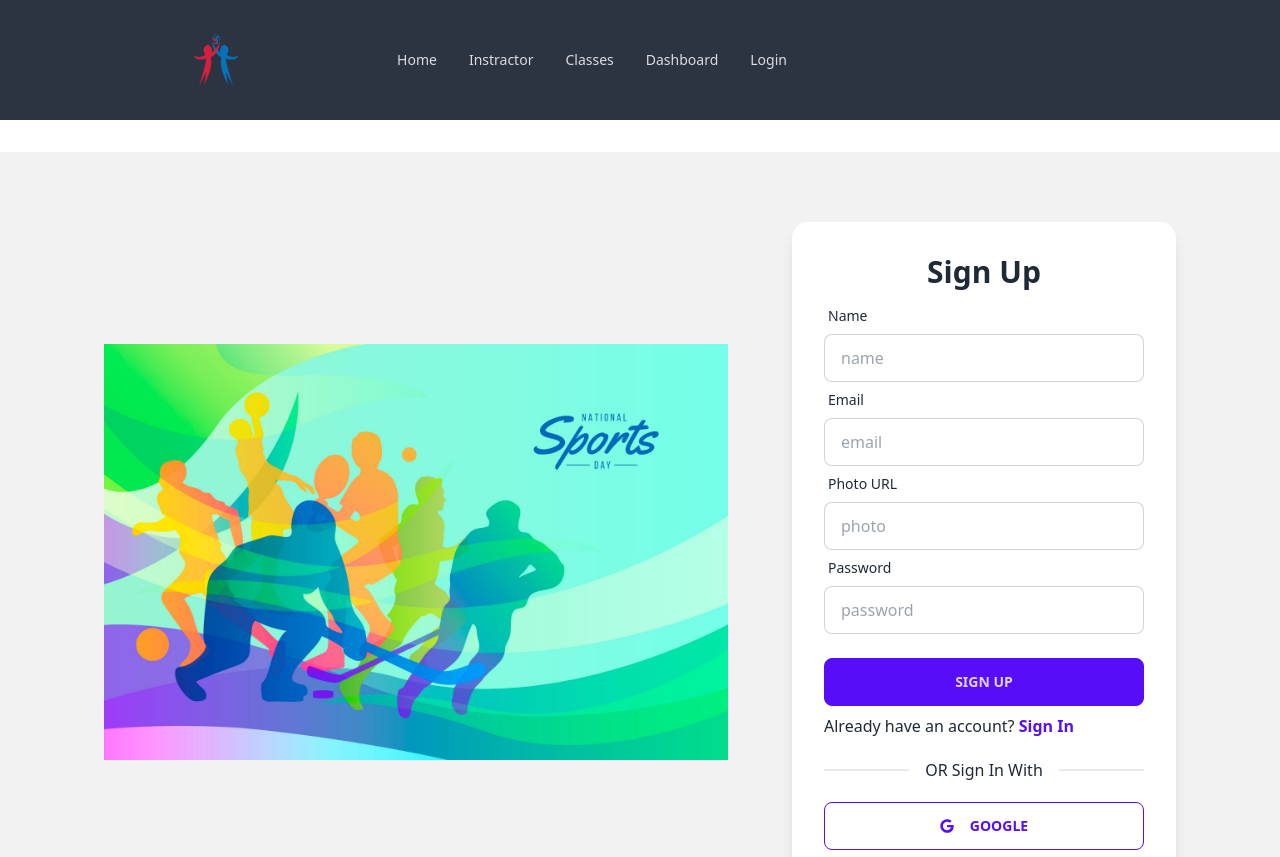
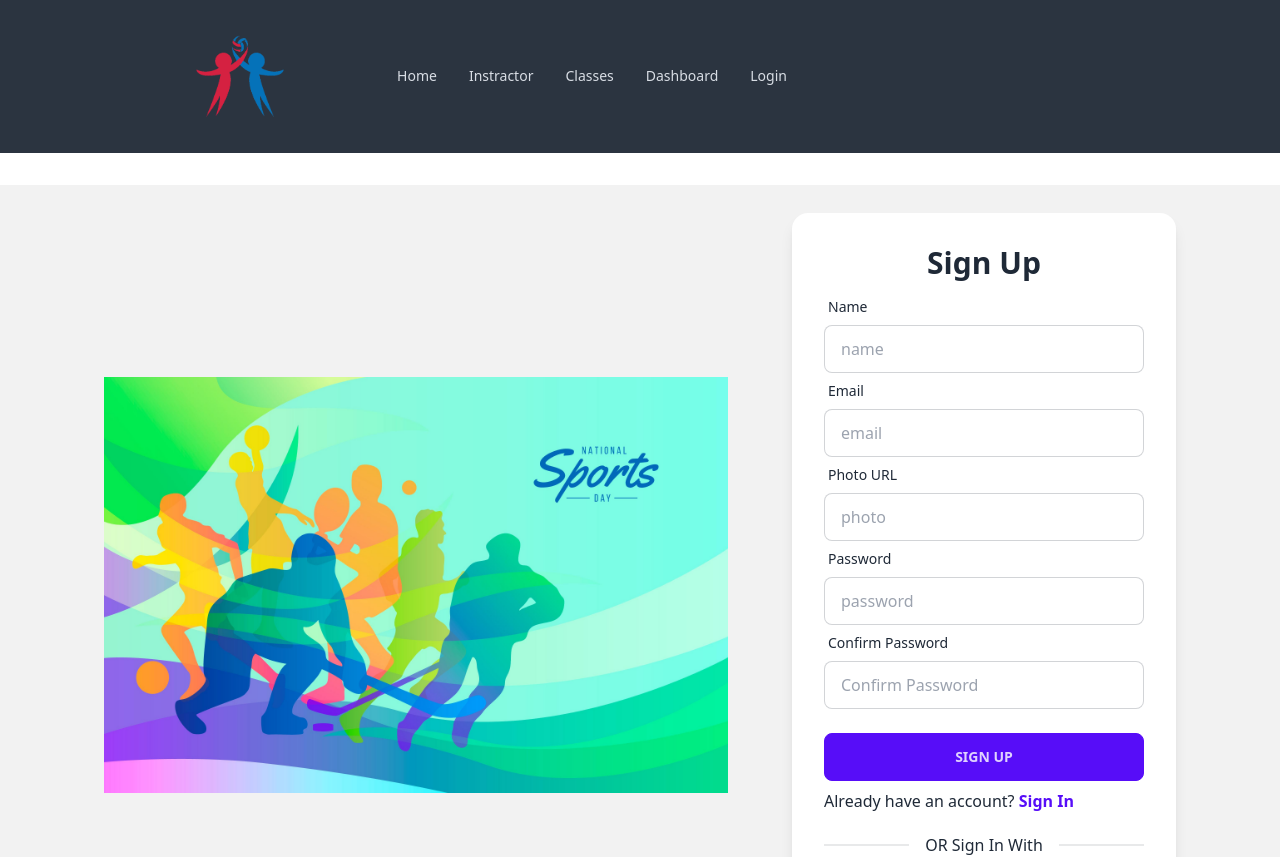
Before and after one commit to Sifatulla21/soorts-school-client, a React (Vite) app: page /signup in a window 1280 px wide. Shown: the top 857 px of the page. Built offline with nearby package versions, Linux system fonts and the light colour scheme; no server answers.

Commit message:
signup page with react hook form

```diff
--- a/package.json
+++ b/package.json
@@ -15,6 +15,7 @@
     "match-sorter": "^6.3.1",
     "react": "^18.2.0",
     "react-dom": "^18.2.0",
+    "react-hook-form": "^7.44.3",
     "react-icons": "^4.9.0",
     "react-responsive-carousel": "^3.2.23",
     "react-router-dom": "^6.12.0",
--- a/src/Pages/Login/SignUp/Signup.jsx
+++ b/src/Pages/Login/SignUp/Signup.jsx
@@ -1,47 +1,43 @@
 import { getAuth, GoogleAuthProvider, signInWithPopup } from 'firebase/auth';
 import React, { useContext, useState } from 'react';
+import { useForm } from 'react-hook-form';
 import { FaGoogle } from 'react-icons/fa';
 import { Link, useLocation, useNavigate } from 'react-router-dom';
 import img from '../../../assets/sports.jpg';
 import app from '../../../Firebase/firebase.config';
 import { AuthContext } from '../../../Provider/AuthProvider';
 const SignUp = () => {
-    const {createUser, updateUser} = useContext(AuthContext);
+    const { createUser, updateUser } = useContext(AuthContext);
     const googleProvider = new GoogleAuthProvider();
     const auth = getAuth(app);
     const navigate = useNavigate();
     const location = useLocation();
     const from = location.state?.from?.pathname || '/';
-    const [error,setError]= useState('');
     const handleGoogleSignIn = () => {
-        signInWithPopup(auth,googleProvider)
-        .then(result =>{
-            const user = result.user;
-            navigate(from);
-        })
-        .catch(error =>{
-            console.log("Error:",error.message);
-        })
+        signInWithPopup(auth, googleProvider)
+            .then(result => {
+                const user = result.user;
+                navigate(from);
+            })
+            .catch(error => {
+                console.log("Error:", error.message);
+            })
 
     }
-    const handleSignup = event => {
-        event.preventDefault();
-        const form = event.target;
-        const name = form.name.value;
-        const email = form.email.value;
-        const photo = form.photo.value;
-        const password = form.password.value;
-        if(password.length<6){
-            setError("Password should be at least 6 characters");
-        }
-        createUser(email,password)
-        .then(result =>{updateUser(result.user,name,photo)
+    const { register, handleSubmit, watch, formState: { errors } } = useForm();
+    const password = React.useRef({});
+    password.current = watch('password', '');
+    const onSubmit = data => {
+        createUser(data.email, data.password)
+        .then(result => {
+            updateUser(result.user, result.name, result.photo)
             console.log(result);
             navigate(from);
         })
-        .catch(error =>{
+        .catch(error => {
             console.log(error);
         })
+        console.log(data);
     }
     return (
         <div className="hero min-h-screen bg-base-200">
@@ -52,32 +48,50 @@ const SignUp = () => {
                 <div className="card flex-shrink-0 w-full max-w-sm shadow-2xl bg-base-100  shadow-lg hover:shadow-xl transition duration-1000 ease-in-out transform hover:-translate-y-1 hover:scale-110">
                     <div className="card-body">
                         <h1 className="text-3xl font-bold text-center">Sign Up</h1>
-                        <form onSubmit={handleSignup}>
+                        <form onSubmit={handleSubmit(onSubmit)}>
                             <div className="form-control">
                                 <label className="label">
                                     <span className="label-text">Name</span>
                                 </label>
-                                <input required type="text" name="name" placeholder="name" className="input input-bordered" />
+                                <input type="text" name="name" {...register("name", { required: true })} placeholder="name" className="input input-bordered" />
+                                {errors.name && <span className="text-red-600">Named is required</span>}
                             </div>
                             <div className="form-control">
                                 <label className="label">
                                     <span className="label-text">Email</span>
                                 </label>
-                                <input required type="text" name="email" placeholder="email" className="input input-bordered" />
+                                <input type="text" name="email" {...register("email", { required: true })} placeholder="email" className="input input-bordered" />
+                                {errors.email && <span className="text-red-600">Email is required</span>}
                             </div>
                             <div className="form-control">
                                 <label className="label">
                                     <span className="label-text">Photo URL</span>
                                 </label>
-                                <input required type="text" name="photo" placeholder="photo" className="input input-bordered" />
+                                <input type="text" name="photo" {...register("photo", { required: true })} placeholder="photo" className="input input-bordered" />
+                                {errors.photo && <span className="text-red-600">Photo URL is required</span>}
                             </div>
                             <div className="form-control">
                                 <label className="label">
                                     <span className="label-text">Password</span>
                                 </label>
-                                <input required type="password" name="password"  placeholder="password" className="input input-bordered" />
+                                <input type="password" name="password" {...register("password", {
+                                    required: true,
+                                    minLength: 6,
+                                    pattern: /^(?=.*[A-Z])(?=.*[\W_]).+$/
+                                })} placeholder="password" className="input input-bordered" />
+                                {errors.password?.type === 'required' && <span className="text-red-600">Password is required</span>}
+                                {errors.password?.type === 'minLength' && <span className="text-red-600">Password must be atleast 6 characters</span>}
+                                {errors.password?.type === 'pattern' && <span className="text-red-600">Password Should contain atleast one capital letter character and one special character</span>}
                             </div>
-                            <p className="text-red-600/100">{error}</p>
+                            <div className="form-control">
+                                <label className="label">
+                                    <span className="label-text">Confirm Password</span>
+                                </label>
+                                <input type="password" name="confirm" {...register("confirm", { required: true,
+                                 validate: (value) => value === password.current || 'The passwords do not match', })} placeholder="Confirm Password" className="input input-bordered" />
+                                {errors.confirm?.type === 'required' && <span className="text-red-600">Confirm password is required</span>}
+                                {errors.confirm?.type === 'validate' && <span className="text-red-600">{errors.confirm.message}</span>}
+                            </div>
                             <div className="form-control mt-6">
                                 <input className="btn btn-primary" type="submit" value="Sign Up" />
                             </div>
@@ -85,7 +99,7 @@ const SignUp = () => {
                         <p>Already have an account? <Link className="text-primary font-bold" to="/login">Sign In </Link></p>
                         <div className="divider">OR Sign In With</div>
                         <div>
-                        <button onClick={handleGoogleSignIn} className="btn btn-outline btn-primary btn-block">
+                            <button onClick={handleGoogleSignIn} className="btn btn-outline btn-primary btn-block">
                                 <FaGoogle className="mr-2"></FaGoogle>Google
                             </button>
                         </div>
--- a/src/Shared/Header/Header.jsx
+++ b/src/Shared/Header/Header.jsx
@@ -1,12 +1,30 @@
+import React, { useContext } from 'react';
 import { Link } from 'react-router-dom';
 import logo from '../../assets/logo.png';
+import { AuthContext } from '../../Provider/AuthProvider';
 const Header = () => {
+
+    const { user, logOut } = useContext(AuthContext);
+    const handleLogOut = () => {
+        logOut()
+            .then(() => { })
+            .catch(error => console.log(error))
+    }
     const navItems = <>
         <li><Link to="/">Home </Link></li>
         <li><Link to="/">Instractor</Link></li>
         <li><Link to="/">Classes</Link></li>
         <li><Link to="/">Dashboard</Link></li>
-        <li><Link to="/login">Login</Link></li>
+        {user?.email ? <>
+            <div className="flex">
+                <li> <button className="mr-4" onClick={handleLogOut}>Log Out</button> </li>
+                <div data-tip={user?.displayName} className="tooltip tooltip-bottom">
+                    <img className="w-12 rounded-full" src={user?.photoURL} alt="" />
+                </div>
+            </div>
+        </> : <li><Link to="/login">Login</Link></li>
+        }
+
     </>
     return (
         <div className="navbar bg-neutral text-neutral-content  py-8 px-48 mb-8">
@@ -19,7 +37,7 @@ const Header = () => {
                         {navItems}
                     </ul>
                 </div>
-                <Link to="/"><img className="h-14 w-12" src={logo} alt="" /></Link>
+                <Link to="/"><img className="h-18 w-24" src={logo} alt="" /></Link>
             </div>
             <div className="navbar-center hidden lg:flex">
                 <ul className="menu menu-horizontal px-1">
```
Also changed, not shown: 1 other file (tests, documents, lock files or other folders).
